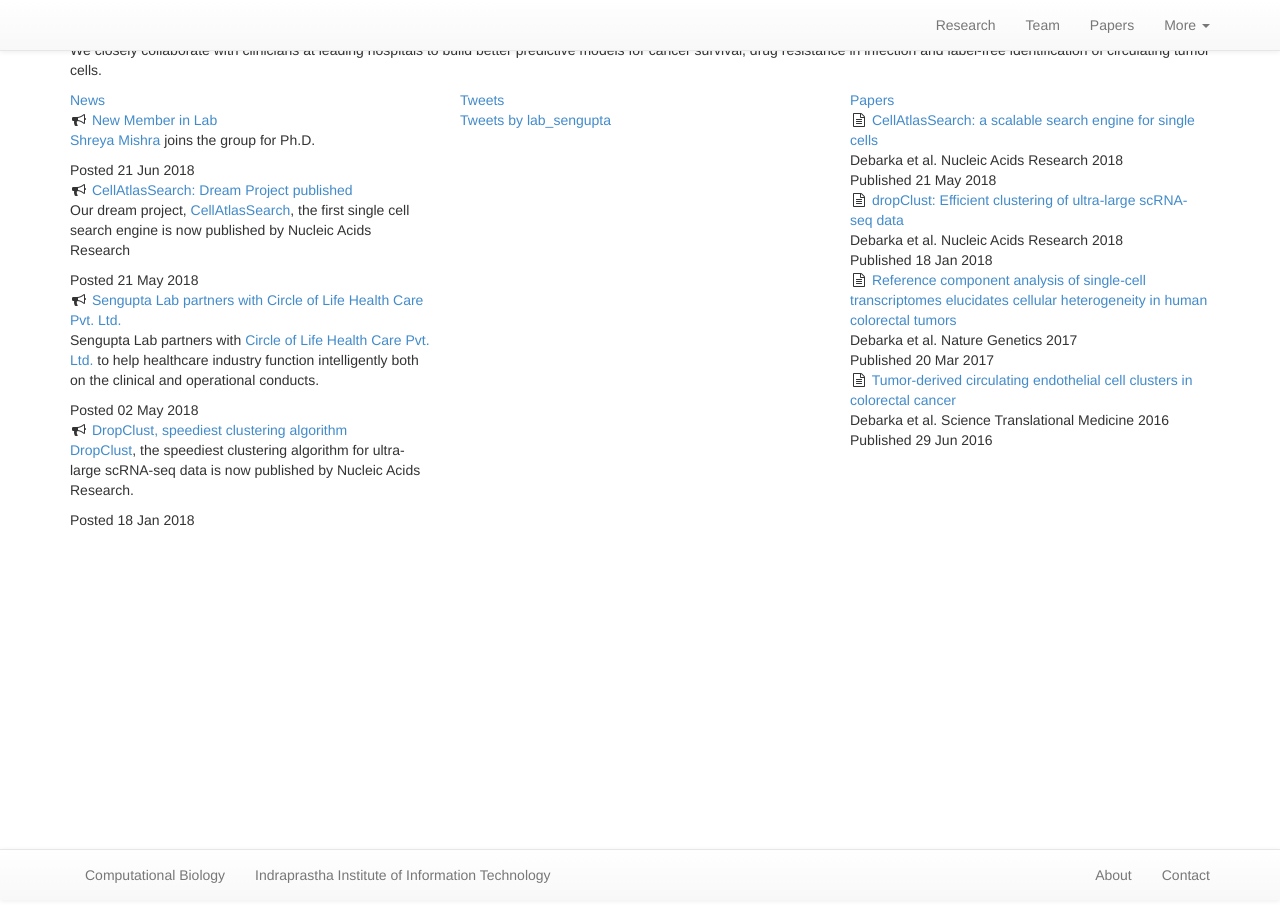
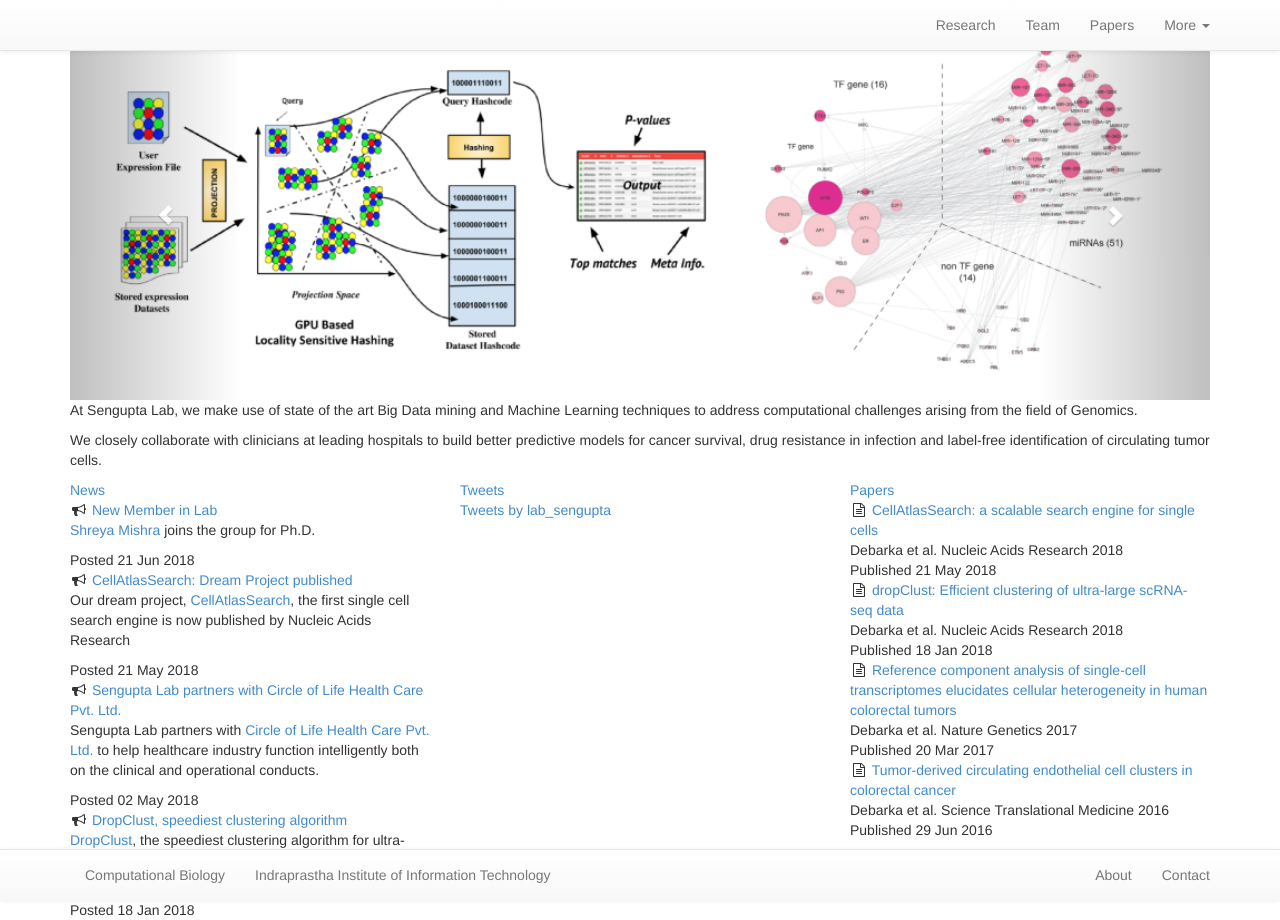
Before and after one commit to debarka/senguptalab.github.io, a Jekyll site: the page built from index.html, in a window 1280 px wide. Built offline with Jekyll 4.4.1, drawn with Linux system fonts in a browser that asks for light colours; nearby versions of some CDN libraries; comment, search, counter and statistics services are not loaded.

Commit message:
Update index.html

```diff
--- a/index.html
+++ b/index.html
@@ -28,7 +28,7 @@ categories:
 	  <!-- DAD: this should be dynamically populated. -->
 	  <div class="carousel-inner">
 	    <div class="active item">
-	    	<img src="{{ASSET_PATH}}/themes/lab/images/banner/Slider_1.png" width='1200px' alt="">
+	    	<img src="/assets/themes/lab/images/banner/Slider_1.png" width='1200px' alt="">
 	    </div>
 	    <div class="item">
 	    	<img src="/assets/themes/lab/images/banner/Slider_2.png" width='1200px' alt="">
```
